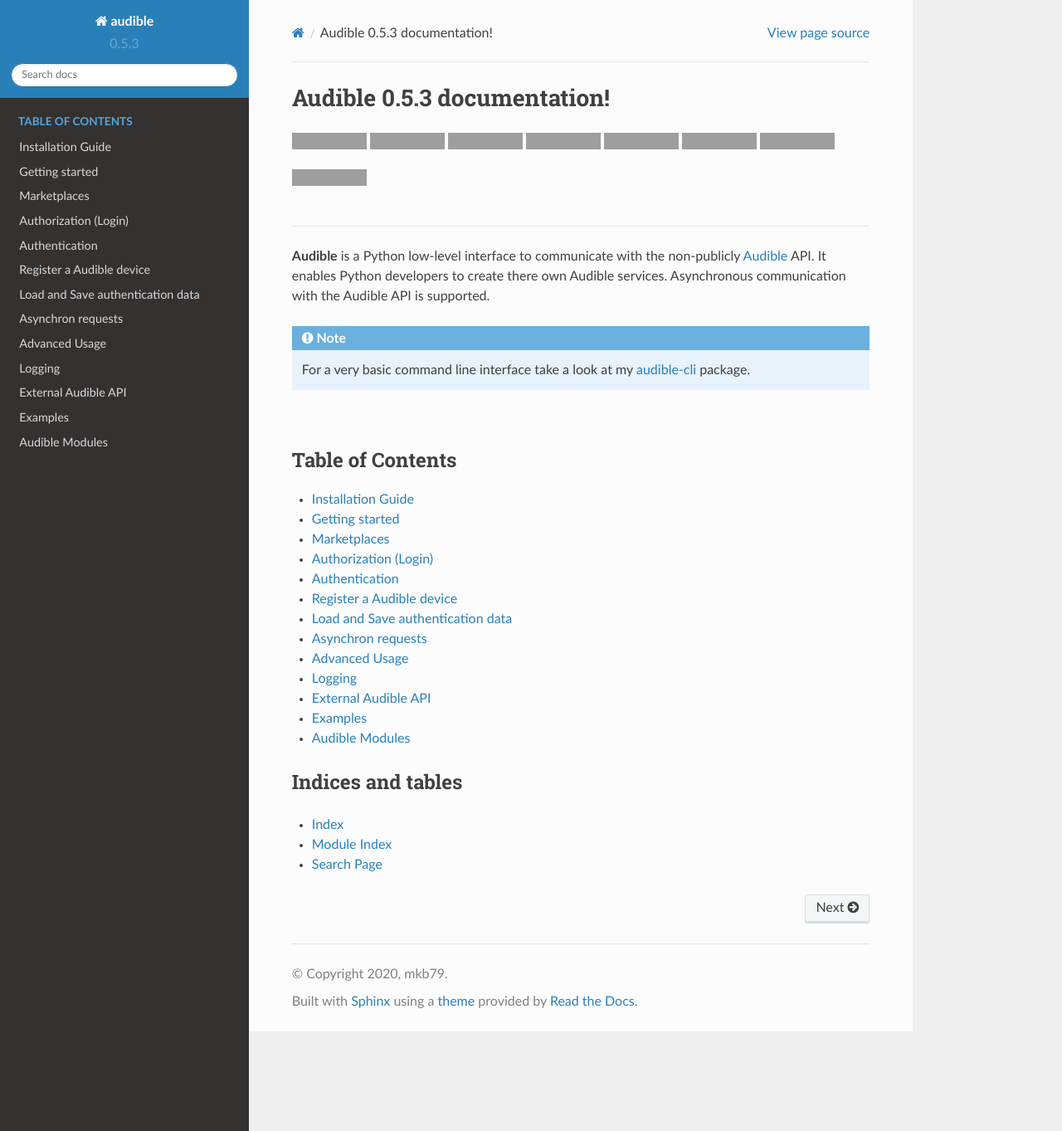
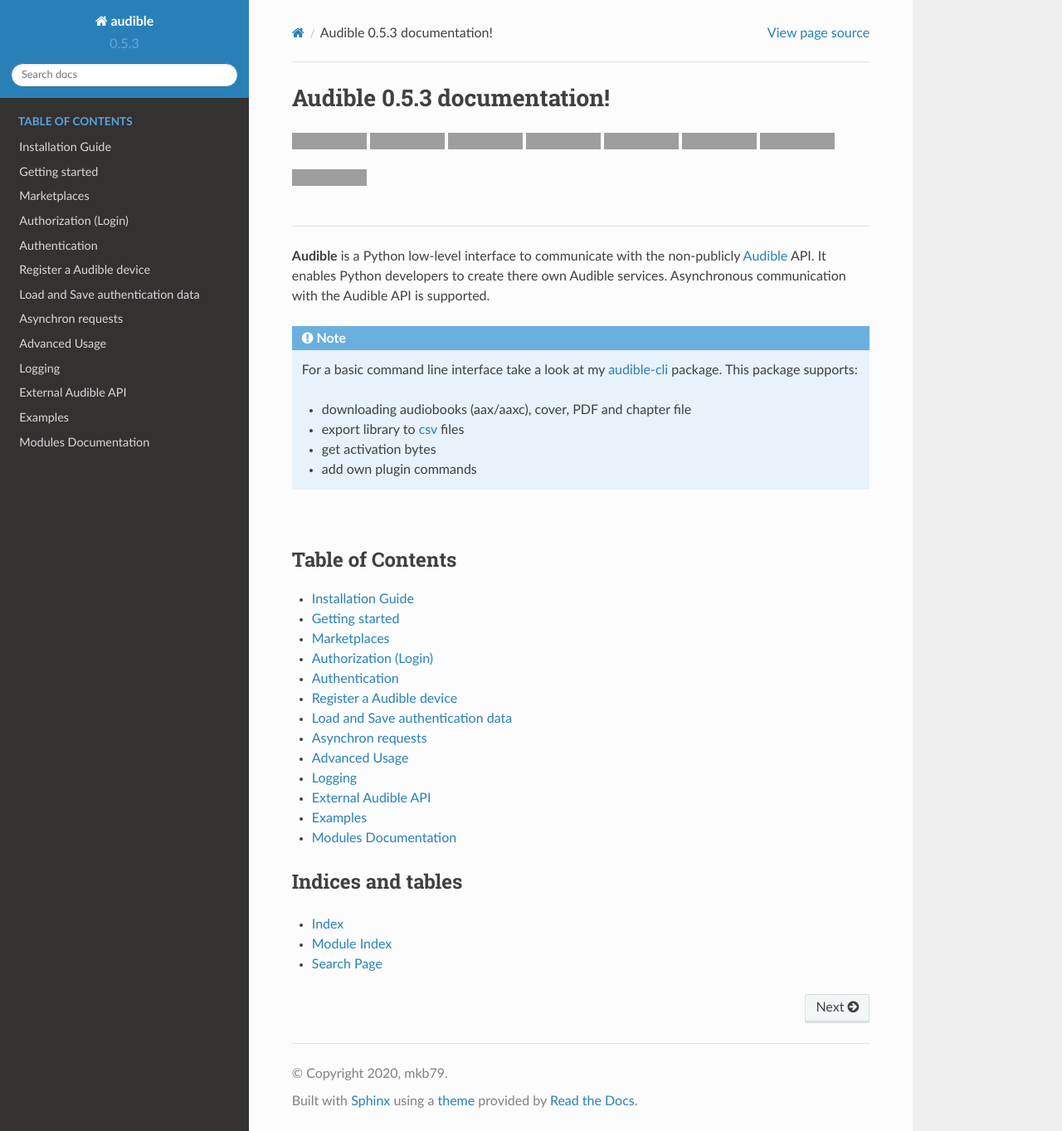
Before and after one commit to mkb79/Audible, a Sphinx documentation site: the page built from docs/source/index.rst, in a window 1280 px wide and 1363 px high, cut to the strip 0-1363 px from the top of the window. Shown: the whole strip at 83% size. Built offline with Sphinx 7.4.7 and the Read the Docs theme 2.0.0, drawn with Linux system fonts in a browser that asks for light colours; grey boxes are pictures that could not be loaded.

Commit message:
Misc: Changes on documentation

```diff
--- a/docs/source/index.rst
+++ b/docs/source/index.rst
@@ -35,8 +35,15 @@
 
 .. note::
 
-   For a very basic command line interface take a look at my
+   For a basic command line interface take a look at my
    `audible-cli <https://github.com/mkb79/audible-cli>`_ package.
+   This package supports:
+
+   - downloading audiobooks (aax/aaxc), cover, PDF and chapter file
+   - export library to `csv <https://en.wikipedia.org/wiki/Comma-separated_values>`_
+     files
+   - get activation bytes
+   - add own plugin commands
 
 |
 
```
Also changed, not shown: other parts of docs/source/index.rst (+1 -1 lines), CHANGELOG.md (+4 -1 lines), docs/source/modules/audible.rst (+4 -11 lines), docs/source/modules/mods.rst (deleted, +0 -7 lines).
